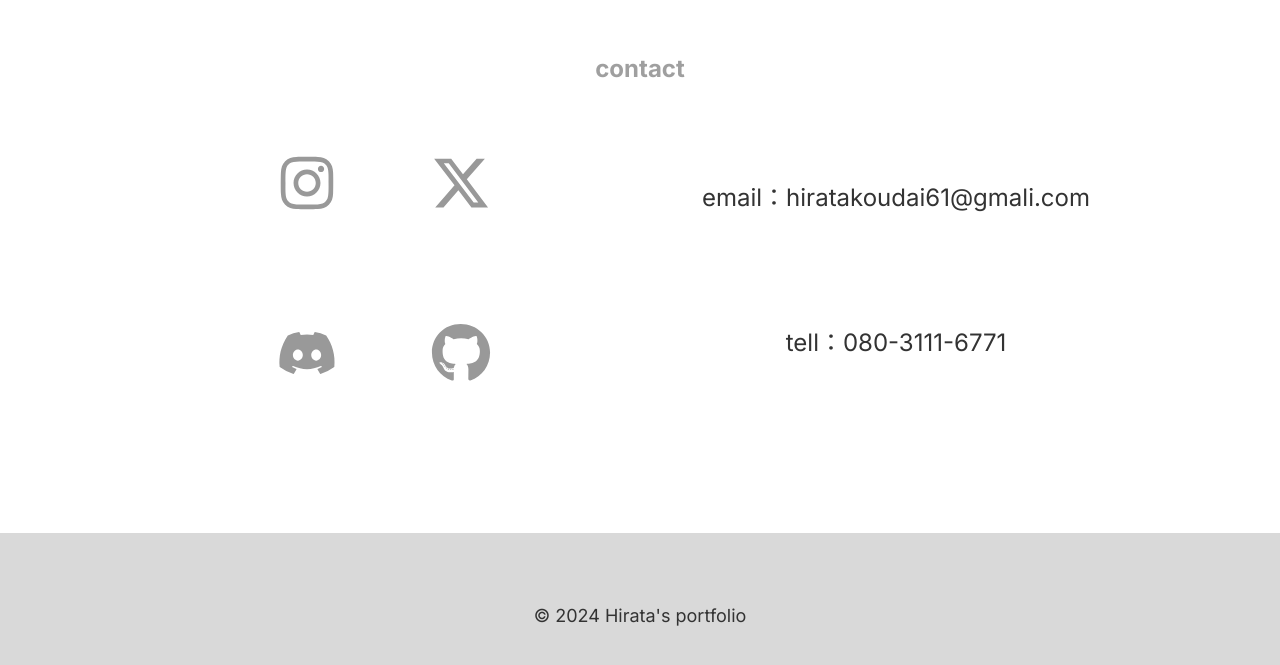
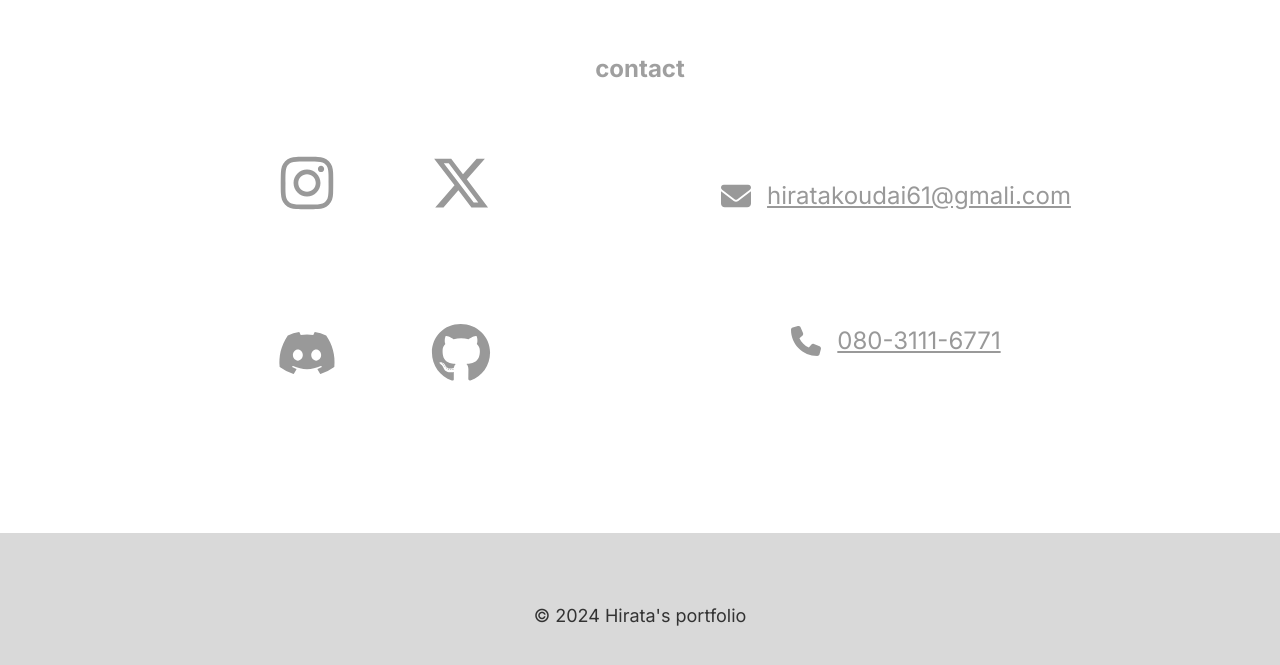
Before and after one commit to koudaihirata/portfolio1, a Next.js app: page / in a window 1280 px wide. Shown: the part 2562-3227 px from the top of the page. Built offline with nearby package versions, Linux system fonts and the light colour scheme.

Commit message:
contact画面完成

```diff
--- a/src/app/globals.css
+++ b/src/app/globals.css
@@ -142,10 +142,6 @@ a{
     box-shadow:  0px 4px 4px 0px #00000020;
     transform: scale(1.02);
 }
-.contactApp > div div svg{
-    width: 60px;
-    height: 60px;
-}
 
 .contactMail{
     width: 50%;
@@ -155,3 +151,12 @@ a{
     align-items: center;
     flex-direction: column;
 }
+.contactMail > a{
+    padding: 15px;
+    border-radius: 15px;
+    transition: all .5s;
+}
+.contactMail > a:hover{
+    box-shadow:  0px 4px 4px 0px #00000020;
+    transform: scale(1.02);
+}
--- a/src/app/page.tsx
+++ b/src/app/page.tsx
@@ -2,7 +2,7 @@
 
 import Btn from "@/components/btn/btn";
 import { faDiscord, faGithub, faInstagram, faXTwitter } from "@fortawesome/free-brands-svg-icons";
-import { faDashboard } from "@fortawesome/free-solid-svg-icons";
+import { faDashboard, faEnvelope, faPhone } from "@fortawesome/free-solid-svg-icons";
 import { FontAwesomeIcon } from "@fortawesome/react-fontawesome";
 import Image from "next/image";
 import Link from "next/link";
@@ -70,17 +70,27 @@ export default function Home() {
         <div style={{display:'flex',marginTop:'40px'}}>
           <div className="contactApp">
             <div style={{display:'flex',justifyContent:'space-around'}}>
-              <Link href="#"><div><FontAwesomeIcon icon={faInstagram} /></div></Link>
-              <Link href="#"><div><FontAwesomeIcon icon={faXTwitter} /></div></Link>
+              <Link href="https://www.instagram.com/tamagogirai16/"><div><FontAwesomeIcon icon={faInstagram} style={{width:'60px',height:'60px'}} /></div></Link>
+              <Link href="#"><div><FontAwesomeIcon icon={faXTwitter} style={{width:'60px',height:'60px'}} /></div></Link>
             </div>
             <div style={{display:'flex',justifyContent:'space-around',marginTop:'50px'}}>
-              <Link href="#"><div><FontAwesomeIcon icon={faDiscord} /></div></Link>
-              <Link href="#"><div><FontAwesomeIcon icon={faGithub} /></div></Link>
+              <Link href="https://discord.com/channels/@me"><div><FontAwesomeIcon icon={faDiscord} style={{width:'60px',height:'60px'}} /></div></Link>
+              <Link href="https://github.com/koudaihirata"><div><FontAwesomeIcon icon={faGithub} style={{width:'60px',height:'60px'}} /></div></Link>
             </div>
           </div>
           <div className="contactMail">
-            <p style={{fontSize:'24px'}}>email：hiratakoudai61@gmali.com</p>
-            <p style={{fontSize:'24px'}}>tell：080-3111-6771</p>
+            <a href="mailto:hiratakoudai61@gmali.com">
+              <div style={{display:'flex',alignItems:'center',gap:'1rem'}}>
+                <FontAwesomeIcon icon={faEnvelope} style={{width:'30px',height:'30px'}} />
+                <p style={{fontSize:'24px',textDecoration:'underline'}}>hiratakoudai61@gmali.com</p>
+              </div>
+            </a>
+            <a href="tel:+81-80-3111-6771">
+              <div style={{display:'flex',alignItems:'center',gap:'1rem'}}>
+                <FontAwesomeIcon icon={faPhone} style={{width:'30px',height:'30px'}} />
+                <p style={{fontSize:'24px',textDecoration:'underline'}}>080-3111-6771</p>
+              </div>
+            </a>
           </div>
         </div>
       </section>
```
